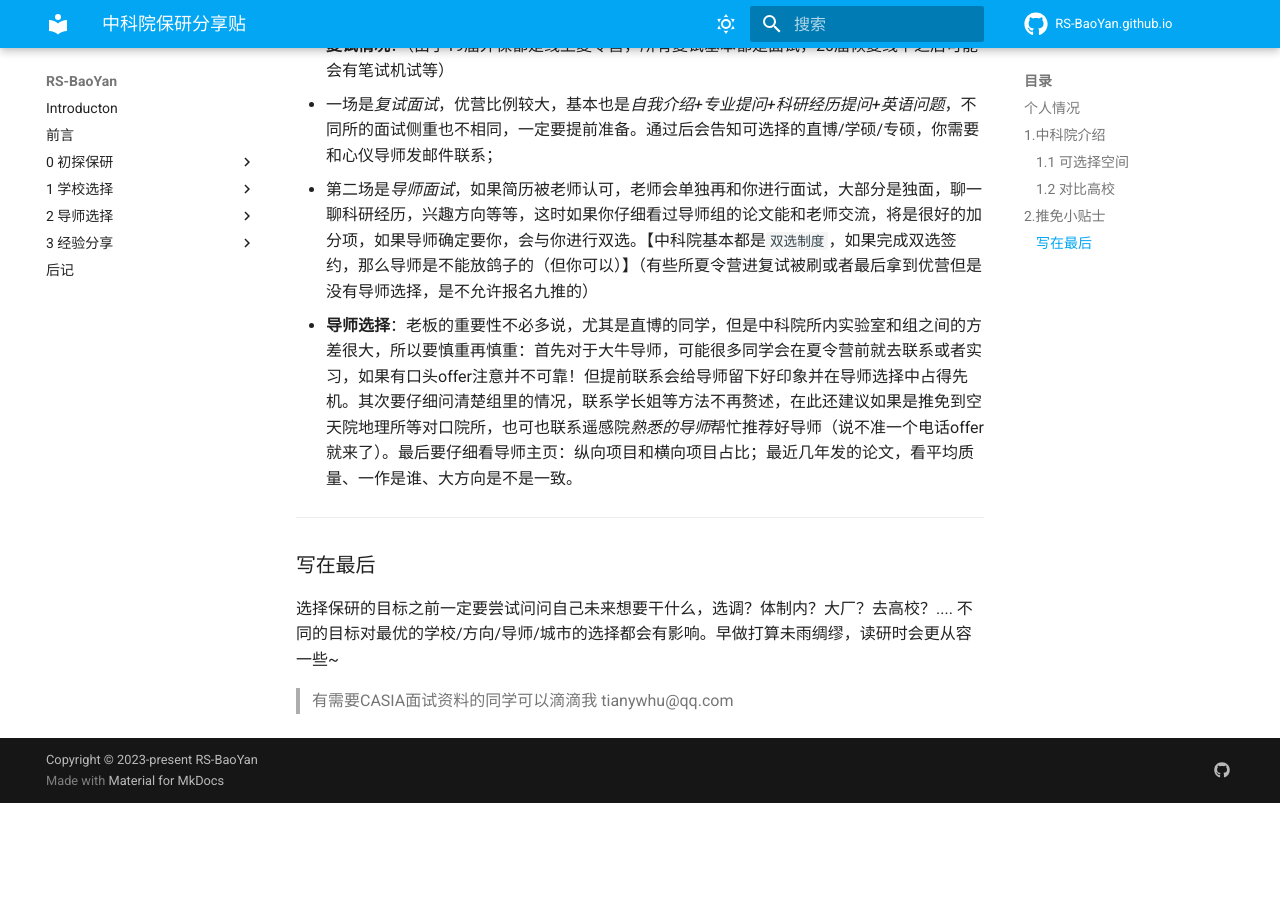
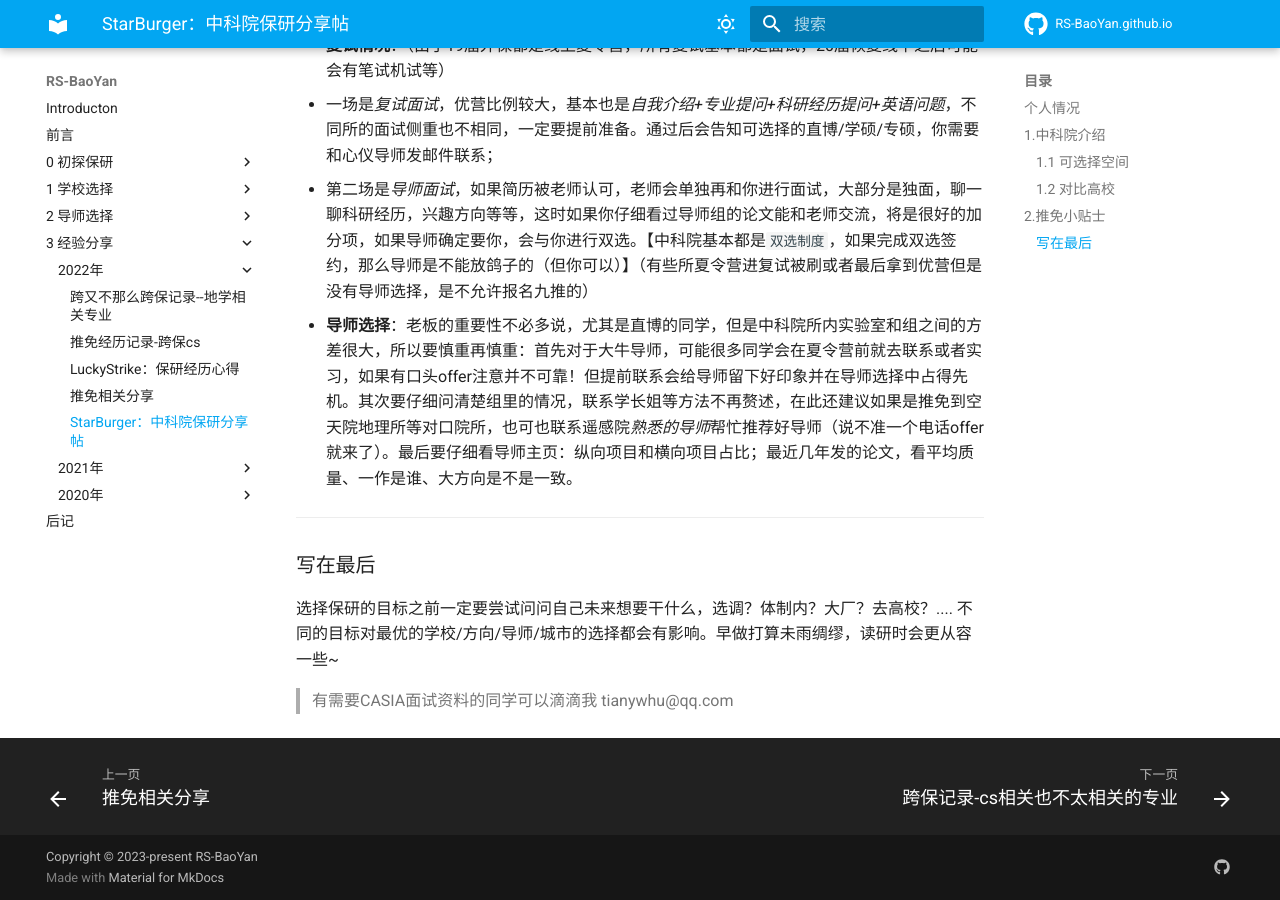
Before and after one commit to RS-BaoYan/RS-BaoYan.github.io, an MkDocs documentation site: the page built from docs/经验分享/2022/中科院保研分享贴.md, in a window 1280 px wide and 900 px high, scrolled down 1721 px. Built offline with MkDocs 1.6.1 and Material for MkDocs 9.7.7, drawn with Linux system fonts in a browser that asks for light colours; comment, search, counter and statistics services are not loaded; before the commit the page ends 2524 px from its top, so only the background shows below that; part of the change alters nothing that is shown.

Commit message:
Update mkdocs.yml

```diff
--- a/mkdocs.yml
+++ b/mkdocs.yml
@@ -99,7 +99,7 @@ nav:
       - 推免经历记录-跨保cs: "经验分享/2022/推免经历记录.md"
       - LuckyStrike：保研经历心得: "经验分享/2022/保研LuckyStrike.md"
       - 推免相关分享: "经验分享/2022/推免相关分享.md"
-      - StarBurger：中科院保研分享帖: "经验分享/2022/中科院保研分享帖.md"
+      - StarBurger：中科院保研分享帖: "经验分享/2022/中科院保研分享贴.md"
     - 2021年:
       - 跨保记录-cs相关也不太相关的专业: "经验分享/2021/跨保记录-cs相关也不太相关的专业.md"
     - 2020年:
```
